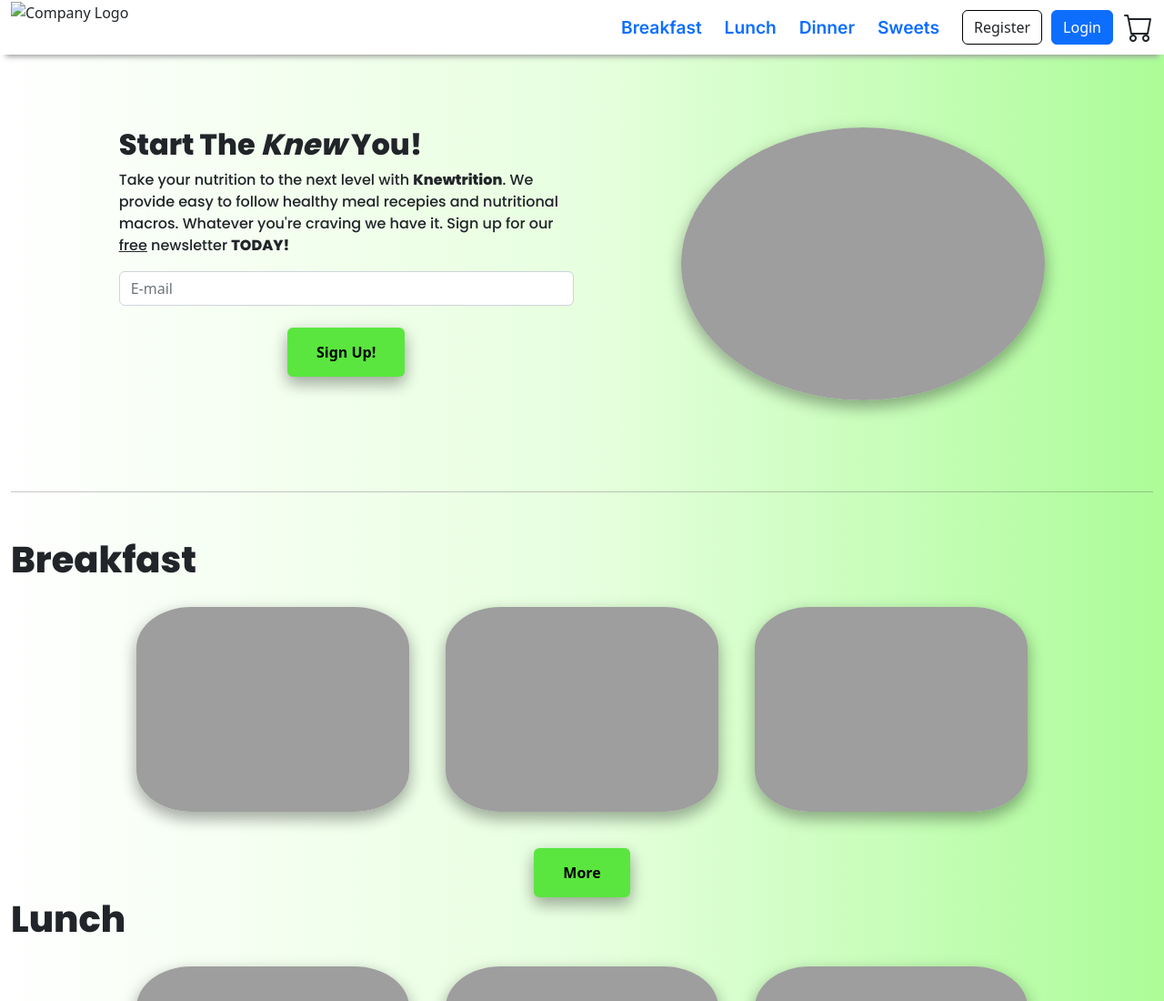
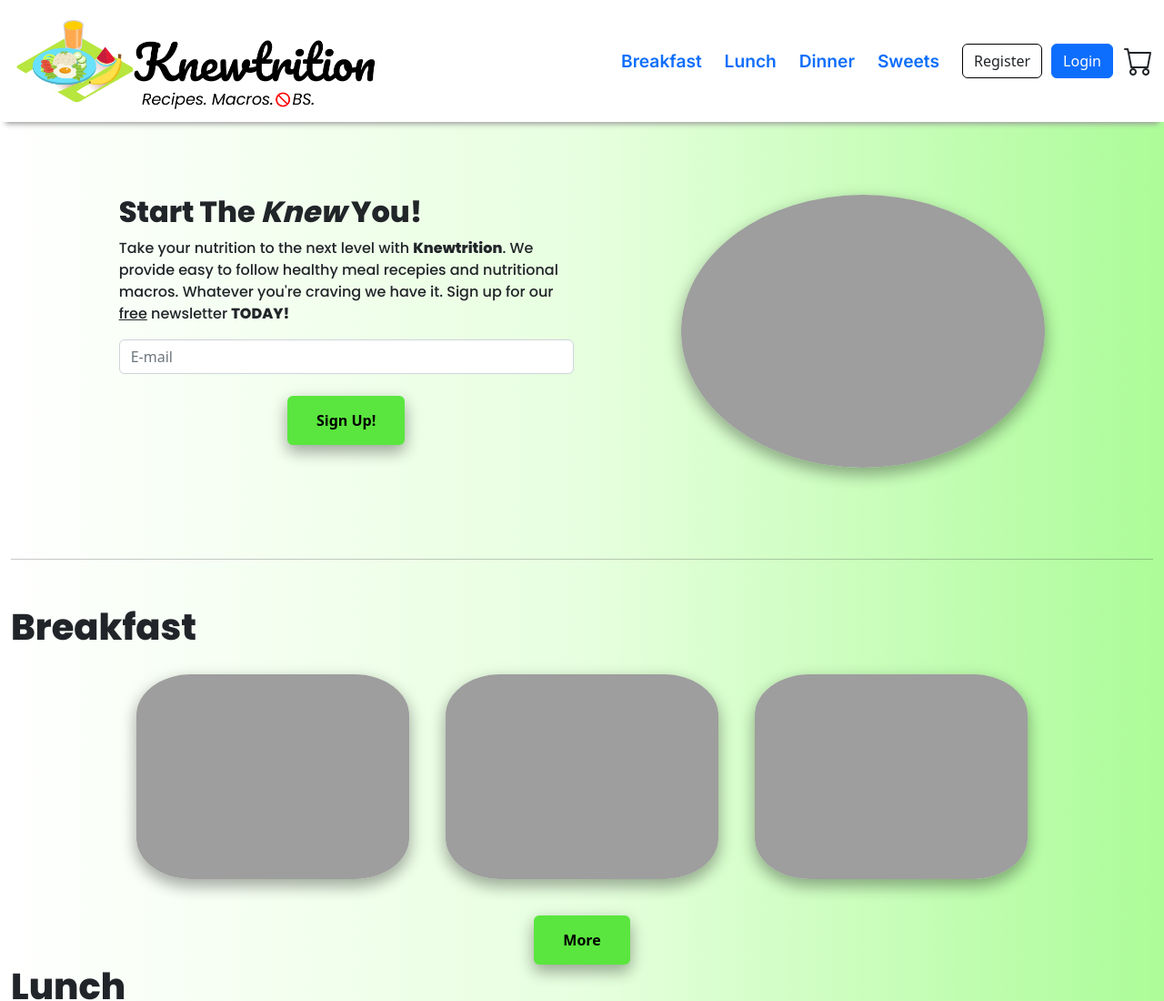
Before and after one commit to david-bergstrom-cohort225/david-bergstrom-project3-landing-page, a plain HTML site: page index.html in a window 1280 px wide. Shown: the top 1100 px of the page at 91% size. Drawn offline with nearby package versions, Linux system fonts and the light colour scheme; the site is published under a folder, as on GitHub Pages, so addresses that start at the root find nothing; a script that the page names is missing.

Commit message:
Fixed Logo Incorrectly Pointing to Root Folder

```diff
--- a/index.html
+++ b/index.html
@@ -42,7 +42,7 @@
                 <div class="row">
                     <!-- Company Logo (Always Visible)-->
                     <div class="col-8 col-lg-4 companyLogo">
-                        <img src="/images/logo.png" alt="Company Logo">
+                        <img src="images/logo.png" alt="Company Logo">
                     </div>
 
                     <!-- Fullscreen Navigation (Hidden on iPad and Mobile)-->
```
